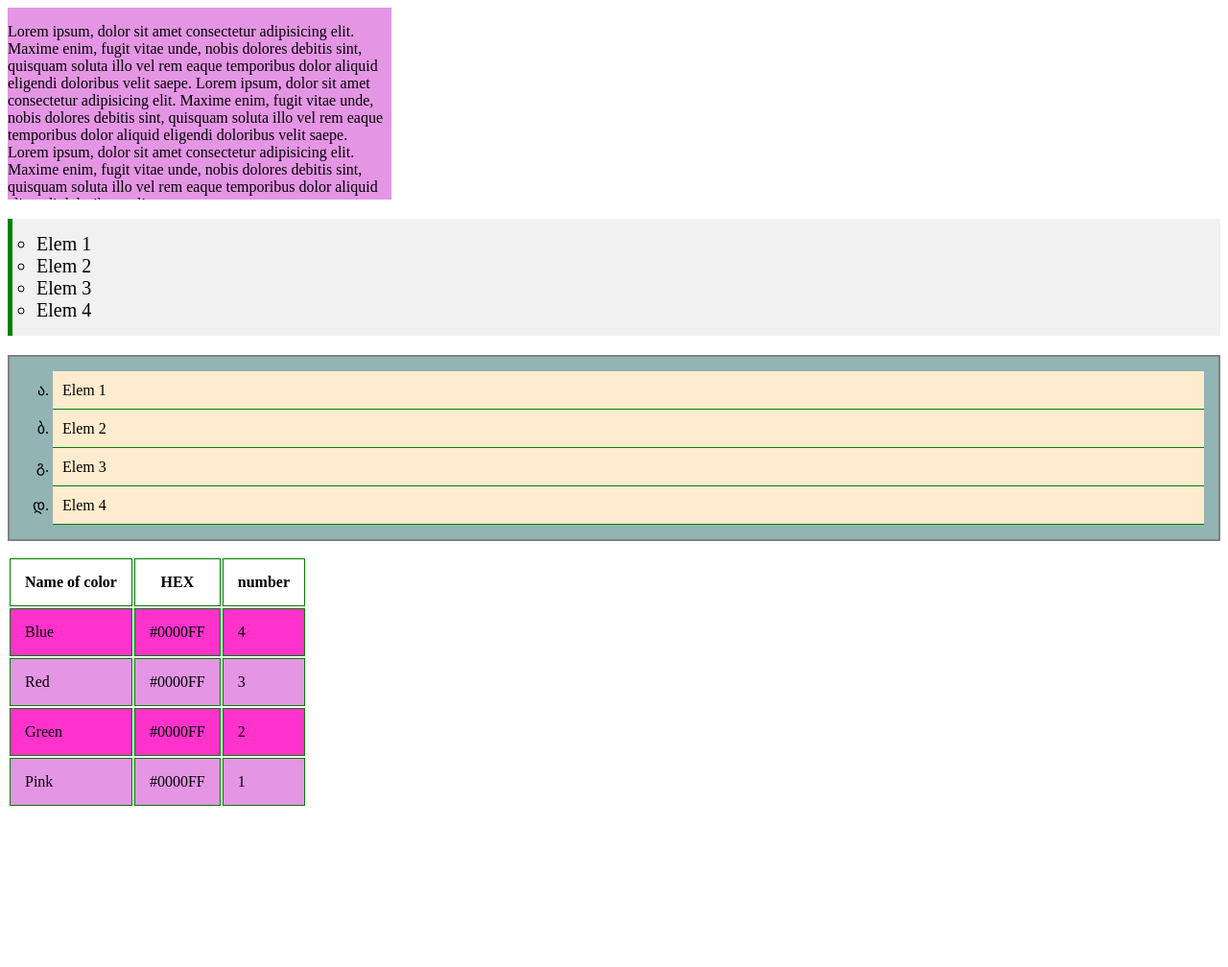
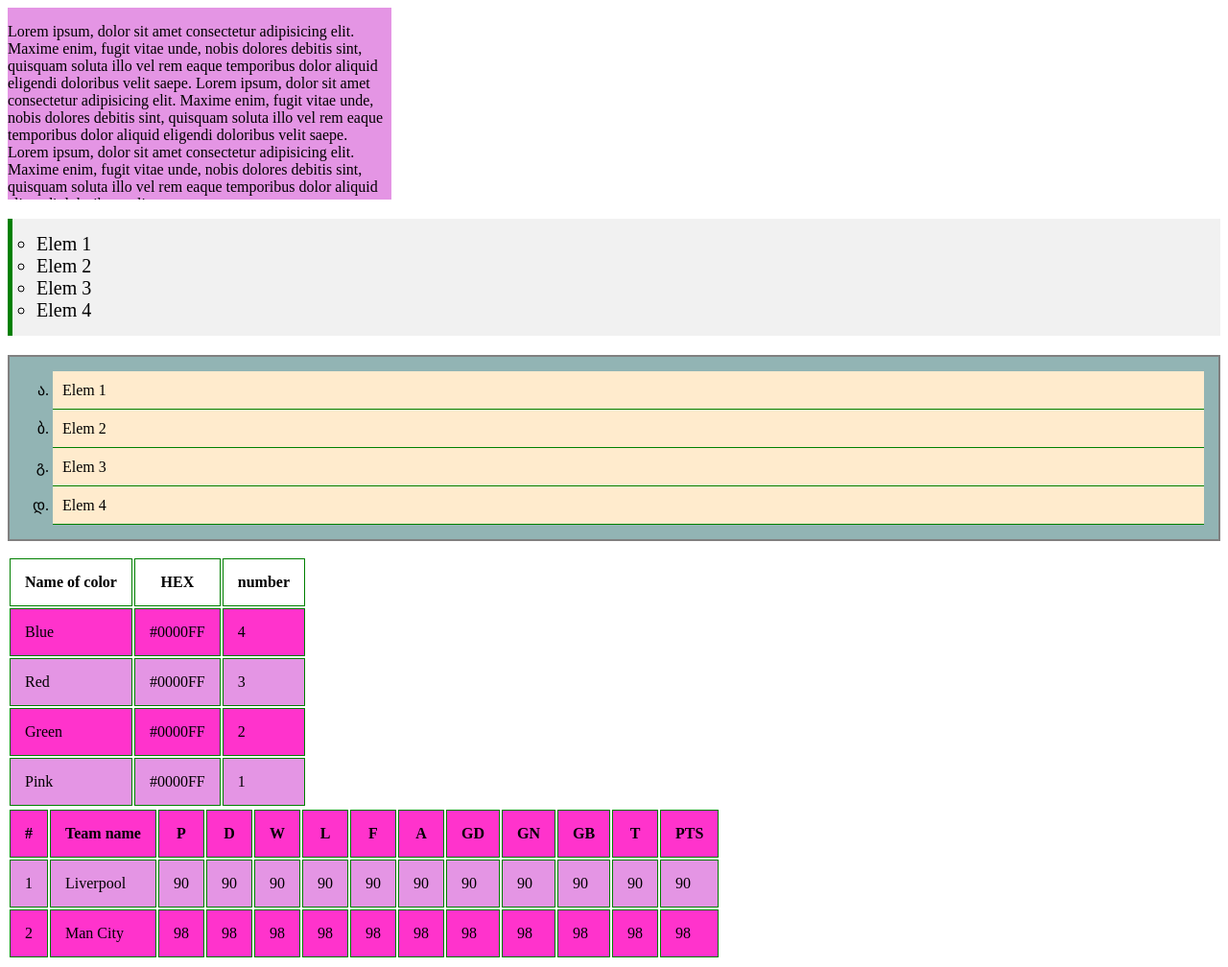
Before and after one commit to Rejaana/Full-Stack, a plain HTML site: page Module 13/index.html in a window 1280 px wide. Shown: the whole page at 96% size. Before the commit the page ends 850 px from the top, so only its background shows below. Drawn offline with Linux system fonts and the light colour scheme.

Commit message:
module 14 and 15

```diff
--- a/Module 13/index.html
+++ b/Module 13/index.html
@@ -7,7 +7,7 @@
     <link rel="stylesheet" href="style.css">
 </head>
 <body>
-    <div>
+    <div class="text">
         <p>Lorem ipsum, dolor sit amet consectetur adipisicing elit. Maxime enim, fugit vitae unde,
             nobis dolores debitis sint, quisquam soluta illo vel rem eaque temporibus dolor aliquid eligendi doloribus velit saepe.
             Lorem ipsum, dolor sit amet consectetur adipisicing elit. Maxime enim, fugit vitae unde,
@@ -28,7 +28,7 @@
     <li>Elem 3</li>
     <li>Elem 4</li>
   </ol>
-
+  <div>
   <table>
     <thead>
         <tr>
@@ -60,5 +60,55 @@
     </tr>
     </tbody>
   </table>
+  </div>
+  <div>
+    <table>
+        <tr>
+            <th>#</th>
+            <th>Team name</th>
+            <th>P</th>
+            <th>D</th>
+            <th>W</th>
+            <th>L</th>
+            <th>F</th>
+            <th>A</th>
+            <th>GD</th>
+            <th>GN</th>
+            <th>GB</th>
+            <th>T</th>
+            <th>PTS</th>
+        </tr>
+        <tr>
+            <td>1</td>
+            <td>Liverpool</td>
+            <td>90</td>
+            <td>90</td>
+            <td>90</td>
+            <td>90</td>
+            <td>90</td>
+            <td>90</td>
+            <td>90</td>
+            <td>90</td>
+            <td>90</td>
+            <td>90</td>
+            <td>90</td>
+        </tr>
+        <tr>
+            <td>2</td>
+            <td>Man City</td>
+            <td>98</td>
+            <td>98</td>
+            <td>98</td>
+            <td>98</td>
+            <td>98</td>
+            <td>98</td>
+            <td>98</td>
+            <td>98</td>
+            <td>98</td>
+            <td>98</td>
+            <td>98</td>
+        </tr>
+    </table>
+  </div>
 </body>
 </html>
--- a/Module 13/style.css
+++ b/Module 13/style.css
@@ -28,7 +28,7 @@ td,th{
     border: 1px solid green;
     padding: 15px;
 }
-div{
+.text{
     overflow: scroll;
     background-color: #e495e4;
     width: 400px;
--- /dev/null
+++ b/Module 14/style.css
@@ -0,0 +1,79 @@
+/* article p {
+    background: blue;
+    color: white;
+    padding: 20px;
+}
+
+article > p {
+    background: red;
+}
+
+article ~ p{
+    background: purple;
+    color: white;
+    padding: 20px;
+}
+
+article + p {
+    background: orange;
+} */
+
+h3:first-child{
+    background-color: blue;
+    color: white;
+}
+/* input:in-range{
+    border: 3px solid green;
+}
+input:out-of-range{
+    border: 3px solid red;
+}
+input:required{
+    background-color: aqua;
+}
+input:focus{
+    background-color: yellow;
+} */
+
+.span{
+    margin-top: 40px;
+}
+span:first-of-type{
+    background: black;
+    color: white;
+    padding: 10px;
+}
+
+.form{
+    margin-top: 40px;
+}
+input:invalid{
+    border: 2px solid red;
+}
+input:valid{
+    border: 2px solid green;
+}
+
+p::first-line{
+    color: green;
+}
+p::first-letter{
+    color: blue;
+    font-size: 40px;
+}
+
+h2::before{
+    content: url(R.png);
+    background-size: contain;
+}
+h2::after{
+    content: url(745030.png);
+}
+::selection{
+    color: white;
+    background: red;
+}
+
+div{
+    opacity: 0.5;
+}
```
Also changed, not shown: Module 14/index.html (added, +37 -0 lines), Module 15/index.html (added, +12 -0 lines), Module 15/style.css (added, +7 -0 lines), Module 14/745030.png (added), Module 14/R.png (added).
